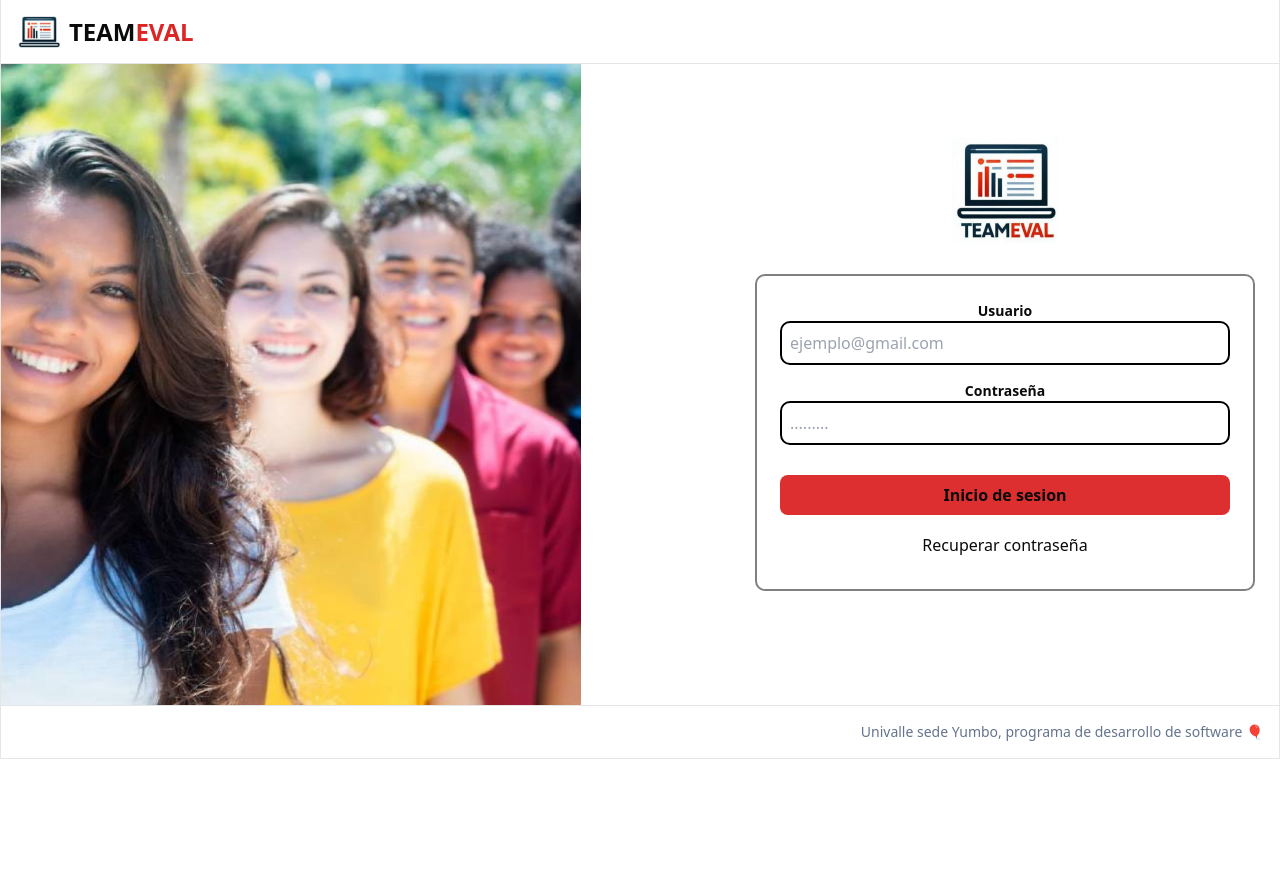
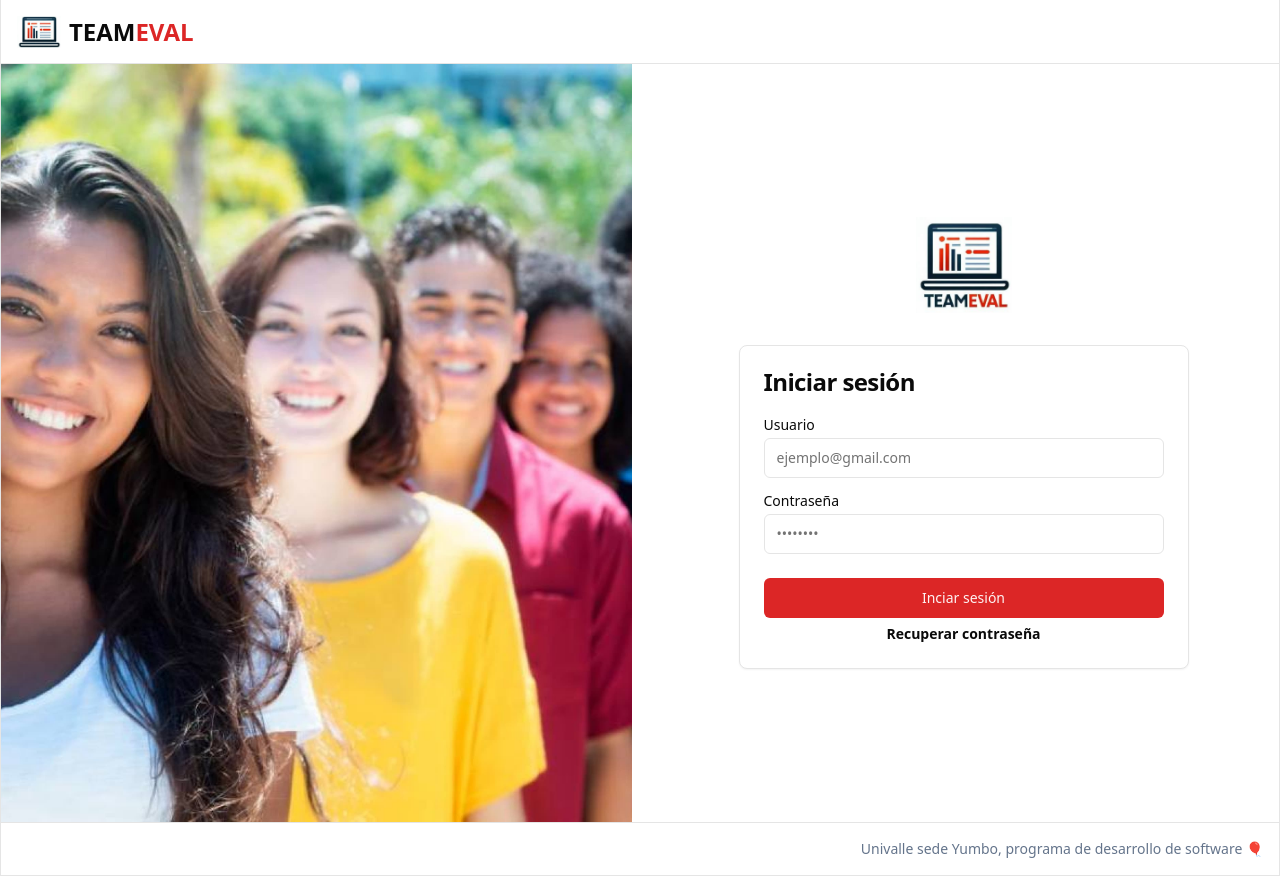
Before and after one commit to univalle/teameval, a Next.js app: page /login in a window 1280 px wide. Before the commit the page ends 800 px from the top, so only its background shows below. Built offline with nearby package versions, Linux system fonts and the light colour scheme.

Commit message:
Fix login layout

```diff
--- a/package.json
+++ b/package.json
@@ -9,6 +9,7 @@
     "lint": "next lint --fix"
   },
   "dependencies": {
+    "@radix-ui/react-label": "^2.0.2",
     "@radix-ui/react-select": "^2.0.0",
     "@radix-ui/react-slot": "^1.0.2",
     "class-variance-authority": "^0.7.0",
--- a/src/app/login/page.jsx
+++ b/src/app/login/page.jsx
@@ -1,5 +1,5 @@
 import Link from 'next/link'
-
+import { Login } from '@/components/login'
 // TODO COLORES PERSONALIZADOS DE LA APLICACION SEGUN EL MOCKUP
 // customRed
 // customBlack
@@ -8,104 +8,23 @@ import Link from 'next/link'
 
 function login () {
   return (
-    <di className=''>
-      <div
-        style={{
-          display: 'flex',
-          alignItems: 'flex-start',
-          margin: '0',
-          padding: '0'
-        }}
-      >
+    <div className='grid grid-cols-1 gap-4 xl:grid-cols-2'>
       <img
         src='/images/loginestudiantes.jpg'
         alt='estudiantes'
-          style={{ width: '580px', height: '641px' }}
+        className='hidden w-full h-auto md:max-h-full xl:block'
       />
-
-        <div
-          style={{
-            backgroundColor: 'white',
-            display: 'flex',
-            flexDirection: 'column',
-            alignItems: 'center',
-            justifyContent: 'center',
-            height: '600px',
-            flex: '1',
-            marginLeft: '150px'
-          }}
-        >
+      <div className='flex flex-col items-center justify-center p-8 bg-white'>
         <img
           src='/images/logoteameval.png'
           alt='logo team eval'
-            style={{ width: '107px', height: '107px' }}
+          className='w-24 h-24 mb-8'
         />
-
-          <div
-            style={{
-              flexDirection: 'column',
-              alignItems: 'center',
-              justifyContent: 'center',
-              display: 'flex',
-              marginTop: '30px',
-              border: '2px solid gray',
-              width: '500px',
-              borderRadius: '10px'
-            }}
-          >
-            <label
-              htmlFor='email'
-              className='text-sm font-bold'
-              style={{ marginTop: '25px' }}
-            >
-              Usuario
-            </label>
-            <input
-              className='w-full p-2 mb-4 text-black border-gray-400'
-              type='email'
-              placeholder='ejemplo@gmail.com'
-              id='email'
-              style={{
-                width: '450px',
-                border: '2px solid black',
-                borderRadius: '10px'
-              }}
-            />
-
-            <label htmlFor='password' className='text-sm font-bold'>
-              Contraseña
-            </label>
-            <input
-              className='w-full p-2 mb-4 text-black border-gray-400'
-              type='password'
-              placeholder='.........'
-              id='password'
-              style={{
-                marginBottom: '30px',
-                width: '450px',
-                border: '2px solid black',
-                borderRadius: '10px'
-              }}
-            />
-
-            <button
-              className='px-4 py-2 font-bold bg-customRed hover:bg-red-600 textwhite'
-              style={{
-                marginBottom: '18px',
-                borderRadius: '8px',
-                width: '450px'
-              }}
-            >
-              Inicio de sesion
-            </button>
-
-            <Link href='/recuperarclave' style={{ marginBottom: '32px' }}>
-              Recuperar contraseña
-            </Link>
+        <div className='flex flex-col items-center'>
+          <Login />
         </div>
       </div>
     </div>
-    </di>
   )
 }
 
--- /dev/null
+++ b/src/components/login.jsx
@@ -0,0 +1,48 @@
+import { Button } from '@/components/ui/button'
+import {
+  Card,
+  CardContent,
+  CardDescription,
+  CardFooter,
+  CardHeader,
+  CardTitle
+} from '@/components/ui/card'
+import { Input } from '@/components/ui/input'
+import { Label } from '@/components/ui/label'
+import {
+  Select,
+  SelectContent,
+  SelectItem,
+  SelectTrigger,
+  SelectValue
+} from '@/components/ui/select'
+
+export function Login () {
+  return (
+    <Card className='w-[450px]'>
+      <CardHeader>
+        <CardTitle>Iniciar sesión</CardTitle>
+      </CardHeader>
+      <CardContent>
+        <form>
+          <div className='grid items-center w-full gap-4'>
+            <div className='flex flex-col space-y-1.5'>
+              <Label htmlFor='user'>Usuario</Label>
+              <Input id='user' placeholder='ejemplo@gmail.com' />
+            </div>
+            <div className='flex flex-col space-y-1.5'>
+              <Label htmlFor='password'>Contraseña</Label>
+              <Input id='password' placeholder='••••••••' />
+            </div>
+          </div>
+        </form>
+      </CardContent>
+      <CardFooter className='flex flex-col space-y-1.5'>
+        <Button className='w-full'>Inciar sesión</Button>
+        <a href='#' className='text-sm font-semibold'>
+          Recuperar contraseña
+        </a>
+      </CardFooter>
+    </Card>
+  )
+}
--- /dev/null
+++ b/src/components/ui/input.jsx
@@ -0,0 +1,19 @@
+import * as React from "react"
+
+import { cn } from "@/lib/utils"
+
+const Input = React.forwardRef(({ className, type, ...props }, ref) => {
+  return (
+    (<input
+      type={type}
+      className={cn(
+        "flex h-10 w-full rounded-md border border-input bg-background px-3 py-2 text-sm ring-offset-background file:border-0 file:bg-transparent file:text-sm file:font-medium placeholder:text-muted-foreground focus-visible:outline-none focus-visible:ring-2 focus-visible:ring-ring focus-visible:ring-offset-2 disabled:cursor-not-allowed disabled:opacity-50",
+        className
+      )}
+      ref={ref}
+      {...props} />)
+  );
+})
+Input.displayName = "Input"
+
+export { Input }
--- /dev/null
+++ b/src/components/ui/label.jsx
@@ -0,0 +1,18 @@
+"use client"
+
+import * as React from "react"
+import * as LabelPrimitive from "@radix-ui/react-label"
+import { cva } from "class-variance-authority";
+
+import { cn } from "@/lib/utils"
+
+const labelVariants = cva(
+  "text-sm font-medium leading-none peer-disabled:cursor-not-allowed peer-disabled:opacity-70"
+)
+
+const Label = React.forwardRef(({ className, ...props }, ref) => (
+  <LabelPrimitive.Root ref={ref} className={cn(labelVariants(), className)} {...props} />
+))
+Label.displayName = LabelPrimitive.Root.displayName
+
+export { Label }
```
Also changed, not shown: 1 other file (tests, documents, lock files or other folders). Lines whose indentation alone changed are shown as unchanged.
